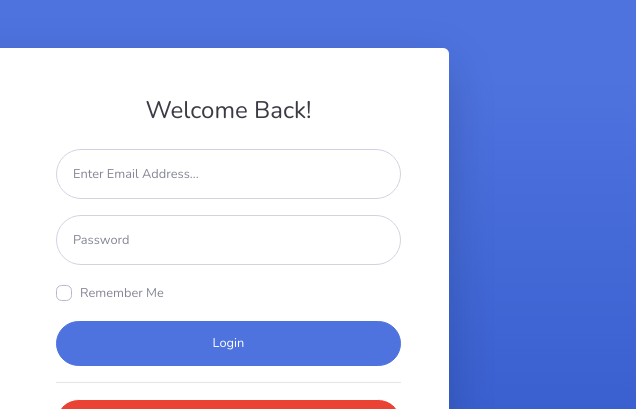
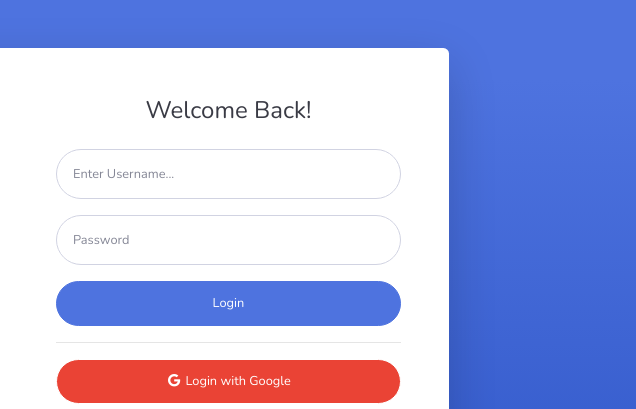
Before and after one commit to tanluc12345123/Pet_Adopiton_Fronted, a website with bundled scripts: page login.html in a window 1280 px wide. Shown: the top 409 px of the page, 644-1280 px from the left. Built offline with nearby package versions, Linux system fonts and the light colour scheme.

Commit message:
login with api

```diff
--- /dev/null
+++ b/js/login.js
@@ -0,0 +1,28 @@
+const url = "https://backend-pet-adoption.herokuapp.com/api/auth/signin";
+
+const login = async () => {
+    const username = document.getElementById("inputUsername");
+    const password = document.getElementById("inputPassword");
+    const error = document.getElementById("error");
+    const form = {
+        username: username.value.trim(),
+        password: password.value.trim()
+    };
+
+    const request = await fetch(url, {
+        method: 'POST',
+        headers: {
+            'Content-Type': 'application/json'
+        },
+        body: JSON.stringify(form)
+    })
+    const response = await request.json();
+    if (response["success"] == false) {
+        error.innerHTML = "Username or Password incorrect!"
+    } else {
+        localStorage.setItem('token', response["tokenType"] + " " + response["accessToken"]);
+        localStorage.setItem('fullName', response["fullName"]);
+        window.location.assign("index.html");
+    }
+
+}
--- a/login.html
+++ b/login.html
@@ -19,6 +19,7 @@
 
     <!-- Custom styles for this template-->
     <link href="css/sb-admin-2.min.css" rel="stylesheet">
+    <script src="js/login.js"></script>
 
 </head>
 
@@ -43,24 +44,25 @@
                                     </div>
                                     <form class="user">
                                         <div class="form-group">
-                                            <input type="email" class="form-control form-control-user"
-                                                id="exampleInputEmail" aria-describedby="emailHelp"
-                                                placeholder="Enter Email Address...">
+                                            <input type="text" class="form-control form-control-user" id="inputUsername"
+                                                aria-describedby="emailHelp" placeholder="Enter Username...">
                                         </div>
                                         <div class="form-group">
                                             <input type="password" class="form-control form-control-user"
-                                                id="exampleInputPassword" placeholder="Password">
+                                                id="inputPassword" placeholder="Password">
                                         </div>
-                                        <div class="form-group">
+                                        <!-- <div class="form-group">
                                             <div class="custom-control custom-checkbox small">
                                                 <input type="checkbox" class="custom-control-input" id="customCheck">
                                                 <label class="custom-control-label" for="customCheck">Remember
                                                     Me</label>
                                             </div>
+                                        </div> -->
+                                        <p id="error" class="small" style="color: rgb(222, 24, 24);"></p>
+                                        <div class="form-group">
+                                            <input type="button" value="Login"
+                                                class="btn btn-primary btn-user btn-block" onclick="login()" />
                                         </div>
-                                        <a href="index.html" class="btn btn-primary btn-user btn-block">
-                                            Login
-                                        </a>
                                         <hr>
                                         <a href="index.html" class="btn btn-google btn-user btn-block">
                                             <i class="fab fa-google fa-fw"></i> Login with Google
```
